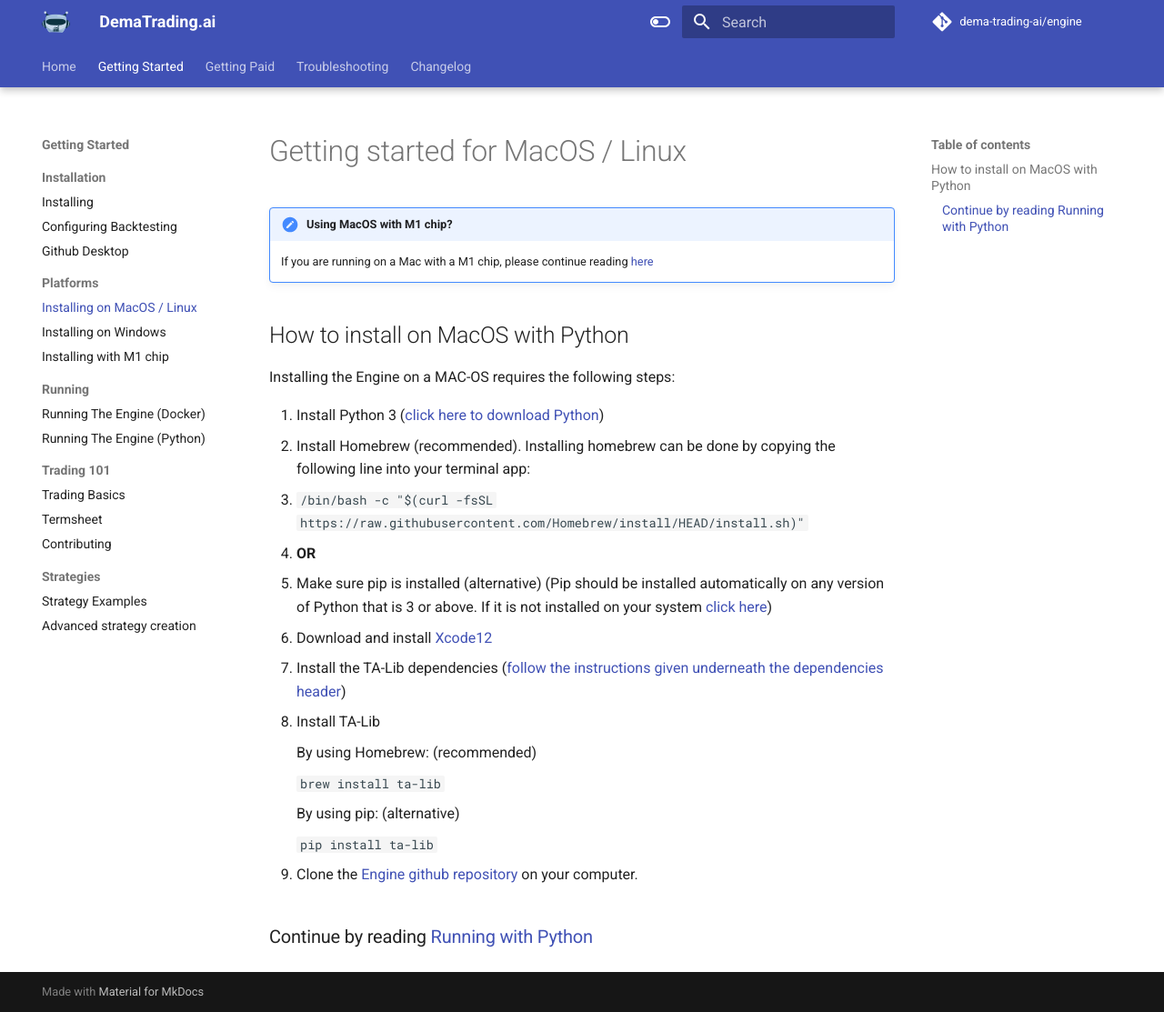
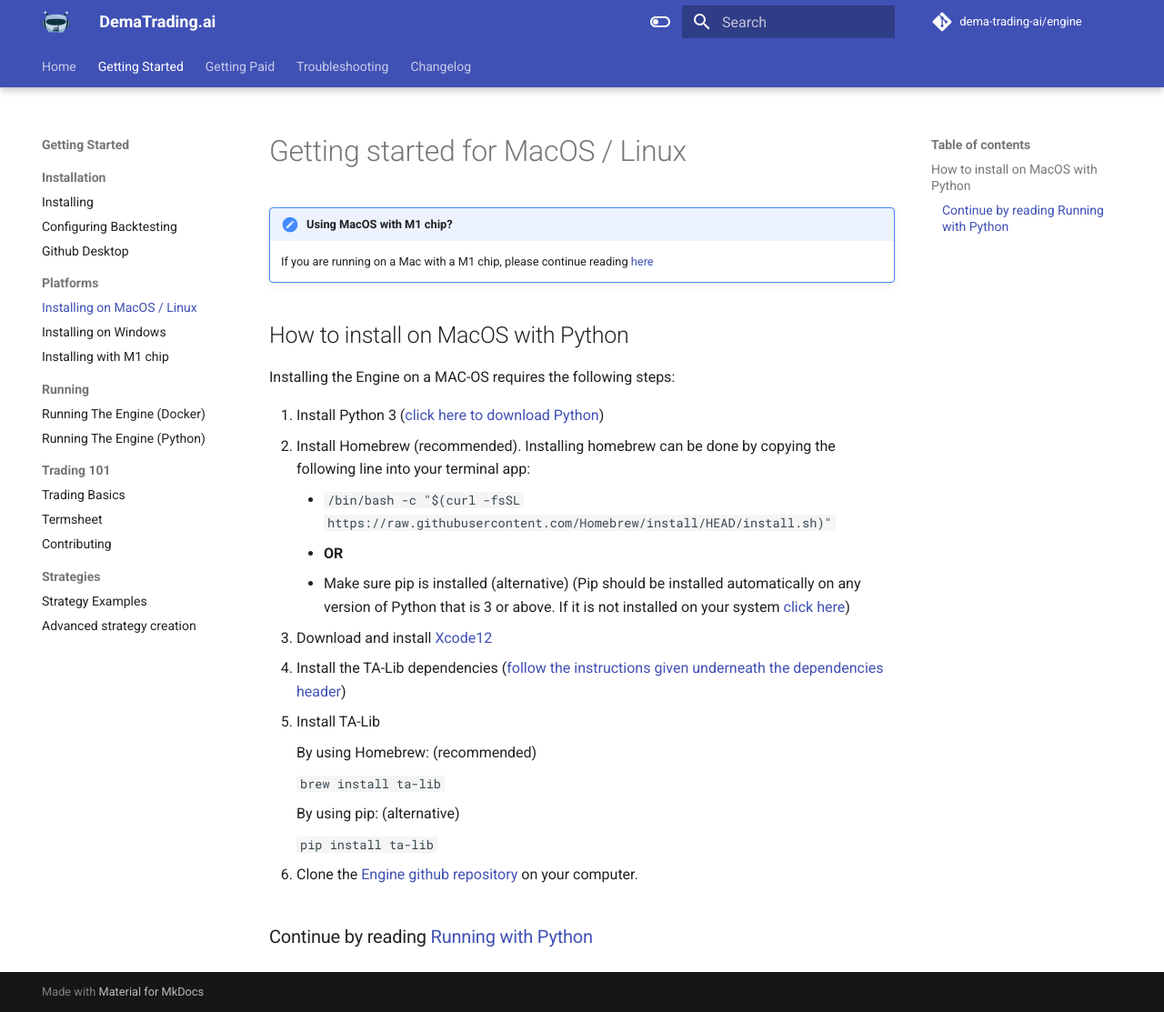
Before and after one commit to dema-trading-ai/docs, an MkDocs documentation site: the page built from docs/getting_started/installation/mac_os.md, in a window 1280 px wide and 1113 px high. Shown: the whole window at 91% size. Built offline with MkDocs 1.6.1 and Material for MkDocs 9.7.7, drawn with Linux system fonts in a browser that asks for light colours; comment, search, counter and statistics services are not loaded.

Commit message:
Last last last fix

```diff
--- a/docs/getting_started/installation/mac_os.md
+++ b/docs/getting_started/installation/mac_os.md
@@ -8,11 +8,10 @@ Installing the Engine on a MAC-OS requires the following steps:
 
 1. Install Python 3 ([click here to download Python](https://www.python.org/downloads/))
 2. Install Homebrew (recommended). Installing homebrew can be done by copying the following line into your terminal app:
-
-   * `/bin/bash -c "$(curl -fsSL https://raw.githubusercontent.com/Homebrew/install/HEAD/install.sh)"`
-   * **OR**
-   * Make sure pip is installed (alternative) (Pip should be installed automatically on any version of Python that is 3
-   or above. If it is not installed on your system [click here](https://pip.pypa.io/en/stable/installing/))
+    - `/bin/bash -c "$(curl -fsSL https://raw.githubusercontent.com/Homebrew/install/HEAD/install.sh)"`
+    - **OR**
+    - Make sure pip is installed (alternative) (Pip should be installed automatically on any version of Python that is 3
+        or above. If it is not installed on your system [click here](https://pip.pypa.io/en/stable/installing/))
 
 3. Download and install [Xcode12](https://developer.apple.com/download/)
 
```
